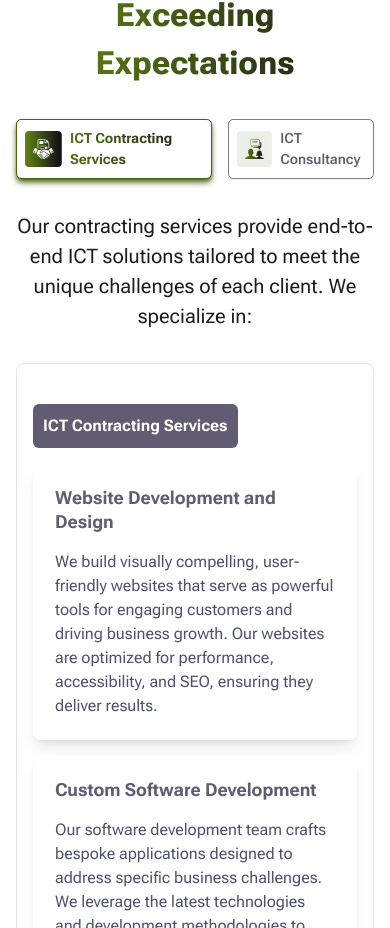
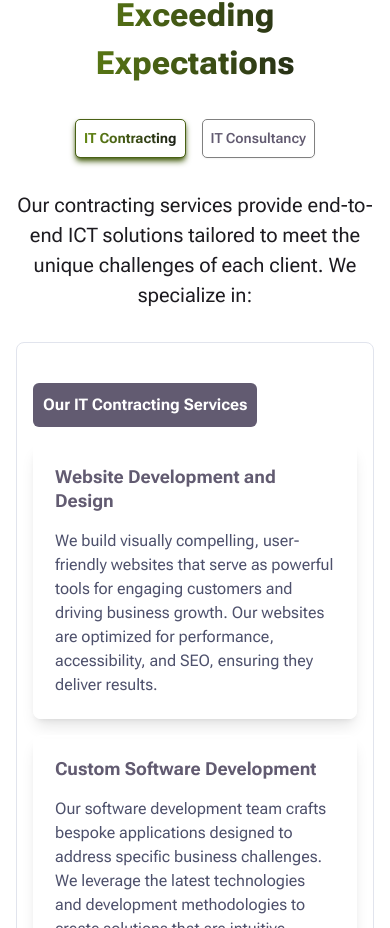
Before and after one commit to Bilcruz1/Expedient-tech, a React (Vite) app: page / in a window 390 px wide. Shown: the part 2459-3387 px from the top of the page. Built offline with nearby package versions, Linux system fonts and the light colour scheme; a web font is replaced by a local one.

Commit message:
mobile navbar changes

```diff
--- a/src/components/coreServices.jsx
+++ b/src/components/coreServices.jsx
@@ -13,14 +13,14 @@ export default function CoreServices() {
 	const tabs = [
 		{
 			id: 0,
-			label: 'ICT Contracting Services',
+			label: 'IT Contracting',
 			component: <IctContracting />,
 			activeImage: contract,
 			inactiveImage: contract2,
 		},
 		{
 			id: 1,
-			label: 'ICT Consultancy',
+			label: 'IT Consultancy',
 			component: <IctConsultancy />,
 			activeImage: consult,
 			inactiveImage: consult2,
@@ -49,7 +49,7 @@ export default function CoreServices() {
 									<div
 										key={tab.id}
 										onClick={() => setActiveTab(tab.id)}
-										className={`flex items-center justify-center  lg:p-[12px] p-[8px] shadow ${
+										className={`flex items-center justify-center lg:p-[12px] p-[8px] shadow ${
 											activeTab === tab.id
 												? 'shadow-[#496115] shadow-md text-gradient font-bold'
 												: 'shadow-sm text-[#625B71] font-semibold'
@@ -66,7 +66,7 @@ export default function CoreServices() {
 										}}
 									>
 										{/* Tab icon (active/inactive) */}
-										<img
+										{/* <img
 											src={
 												activeTab === tab.id
 													? tab.activeImage
@@ -74,7 +74,7 @@ export default function CoreServices() {
 											}
 											alt="Tab Icon"
 											className=" mr-2 " // Adjust size and margin for icons
-										/>
+										/> */}
 										<div className="text-[14px] lg:text-[18px]">
 											{' '}
 											{tab.label}
--- a/src/components/hamburger.jsx
+++ b/src/components/hamburger.jsx
@@ -51,7 +51,7 @@ function Hamburger({ setIsOpen }) {
 	};
 
 	return (
-		<div className="fixed top-0 left-0 w-[calc(100%-16px)] ml-[8px]   mx-[16px] h-full z-50">
+		<div className="fixed top-0 left-0 w-[calc(100%-16px)] ml-[8px] mx-[16px] h-full z-50">
 			<div
 				className="fixed inset-0 bg-black opacity-50"
 				onClick={handleClose}
@@ -72,7 +72,7 @@ function Hamburger({ setIsOpen }) {
 					</a>
 				</div>
 
-				<div className="bg-[#ffffff] rounded-md  w-full pt-[12px]   flex flex-col px-[24px]  gap-[24px] pb-[24px]">
+				<div className="bg-[#ffffff] rounded-md  w-full pt-[12px] h-full  flex flex-col px-[24px]  gap-[24px] pb-[24px]">
 					{/* Scroll to Home Section */}
 					<ScrollLink
 						to="home"
@@ -126,10 +126,10 @@ function Hamburger({ setIsOpen }) {
 									alt=""
 								/>
 							</div>
-							Company Profile
+							Our Company Profile
 						</a>
 						<a
-							href="https://drive.google.com/file/d/1LCxCn-BX7ZyPuu-aP97ggAiXEpmEgn4Y/view?usp=sharing"
+							href="tel: +2347066026098"
 							className="rounded-md hover:cursor-pointer mt-[16px]  text-[black] text-gradient border-[#496115] border-[3px]  py-[12px] text-[16px] font-semibold flex gap-[8px] justify-center  "
 						>
 							<div>
@@ -138,7 +138,7 @@ function Hamburger({ setIsOpen }) {
 									alt="whatsapp"
 								/>
 							</div>
-							Let’s Connect on WhatsApp
+							Let’s Connect
 						</a>
 					</div>
 				</div>
--- a/src/components/ictConsultancy.jsx
+++ b/src/components/ictConsultancy.jsx
@@ -13,7 +13,7 @@ export default function IctConsultancy() {
 				<div className="flex lg:flex-row flex-col lg:gap-0 mt-[32px]">
 					<div className="lg:w-[50%] w-full border border-[#E1E4ED] py-[40px] lg:px-[32px] px-[16px] rounded-lg">
 						<p className="bg-[#625B71] text-[#ffffff] p-[10px] rounded-md font-bold text-[16px] w-fit">
-						IT Consultancy
+						Our IT Consultancy Services
 						</p>
 						<div>
 							{/* First box with group class */}
--- a/src/components/ictContracting.jsx
+++ b/src/components/ictContracting.jsx
@@ -12,7 +12,7 @@ export default function IctContracting() {
 				<div className="flex lg:flex-row flex-col lg:gap-0 mt-[32px]">
 					<div className="lg:w-[50%] w-full border border-[#E1E4ED] py-[40px] lg:px-[32px] px-[16px] rounded-lg">
 						<p className="bg-[#625B71] text-[#ffffff] p-[10px] rounded-md font-bold text-[16px] w-fit">
-							ICT Contracting Services
+							Our IT Contracting Services
 						</p>
 						<div>
 							{/* First box with group class */}
--- a/src/components/services.jsx
+++ b/src/components/services.jsx
@@ -13,7 +13,7 @@ export default function Services() {
 					<h1 className="text-center text-[16px]  leading-[48px] text-[#FF9500] font-extrabold">
 						Our Portfolios
 					</h1>
-					<p className="text-gradient text-[32px] lg:leading-[58px] leading-[38px] font-extrabold text-center">
+					<p className="text-gradient text-[32px] lg:leading-[48px] leading-[38px] font-extrabold text-center">
 						Explore our Impactful Work
 					</p>
 					<p className="text-[20px] leading-[30px] lg:mt-[0px] mt-[32px] text-[#1D1B20] text-center lg:px-[100px]">
```
